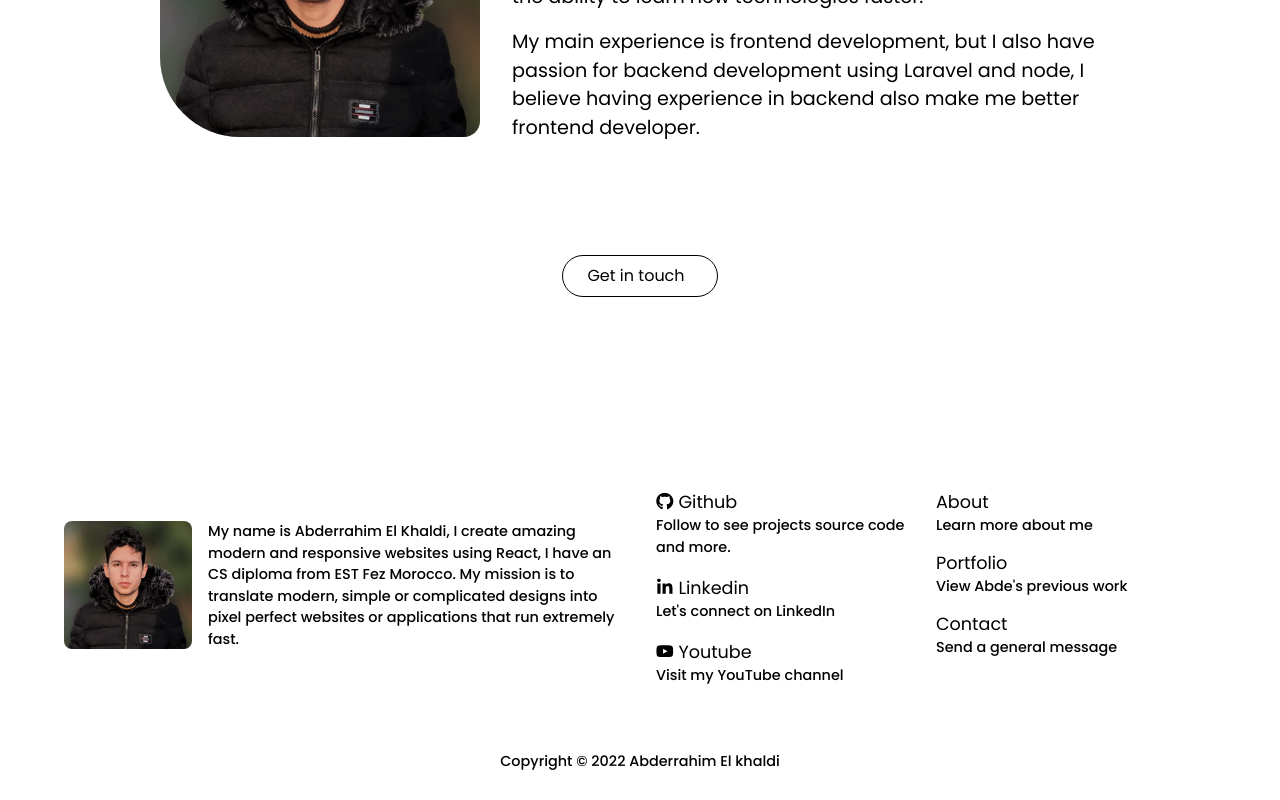
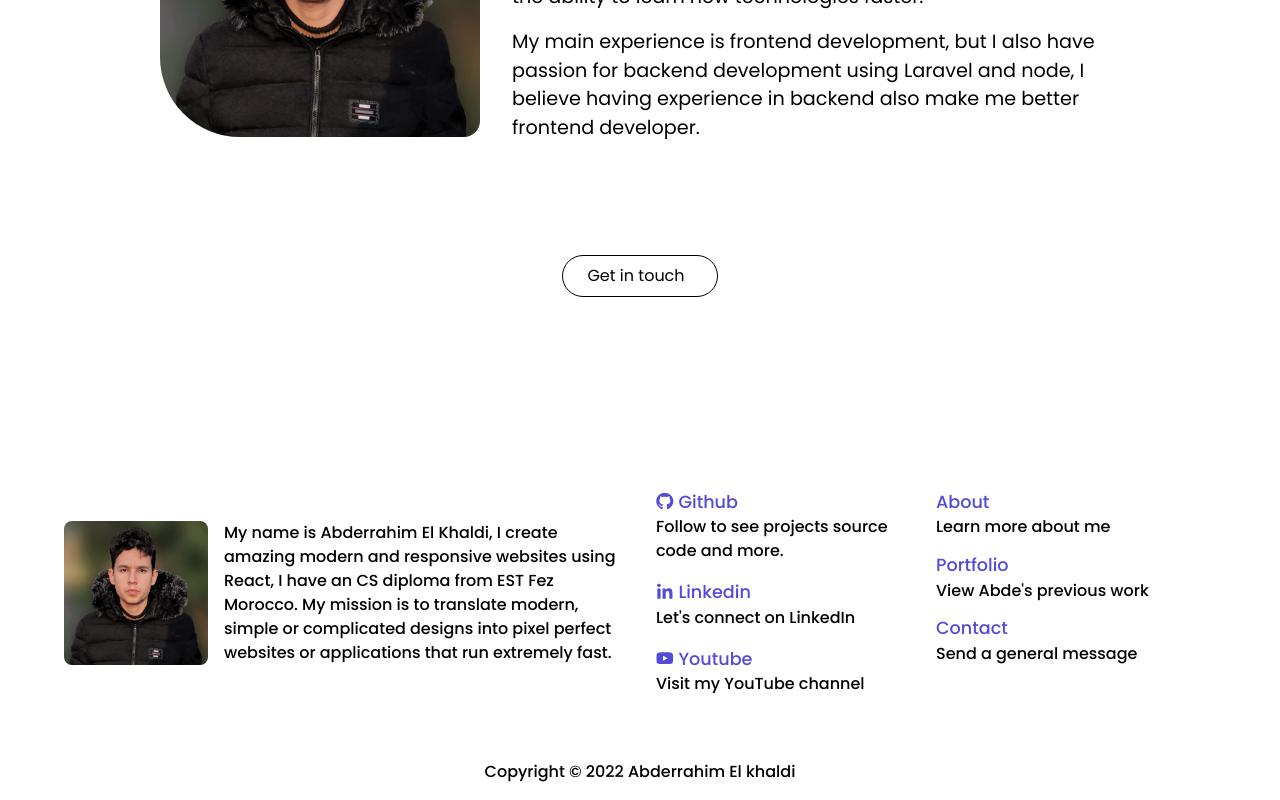
Before and after one commit to devkhaldi/portfolio, a React (Create React App) app: page /about in a window 1280 px wide. Shown: the part 417-1217 px from the top of the page. Built offline with nearby package versions, Linux system fonts and the light colour scheme.

Commit message:
edit footer font

```diff
--- a/src/components/Footer.css
+++ b/src/components/Footer.css
@@ -3,7 +3,7 @@ footer {
   padding: 3rem;
   padding-bottom: 1rem;
   font-weight: 500;
-  font-size: 0.9rem;
+  font-size: 1rem;
   padding-top: 3rem;
   margin-top: 5rem;
   display: flex;
@@ -51,8 +51,8 @@ footer .about {
 }
 
 footer .about img {
-  width: 8rem;
-  height: 8rem;
+  width: 9rem;
+  height: 9rem;
   margin-right: 1rem;
   border-radius: 0.5rem;
 }
@@ -77,8 +77,8 @@ footer .social-links .social-link {
 footer .social-links .social-link a {
   font-size: 1.1rem;
   text-decoration: none;
-  color: var(--text-1);
-  font-weight: 400;
+  color: var(--primary-color);
+  font-weight: 500;
 }
 
 footer .social-links .social-link svg {
@@ -98,9 +98,9 @@ footer .portfolio-links .portfolio-link {
   flex-direction: column;
 }
 footer .portfolio-links .portfolio-link a {
-  color: var(--text-1);
+  color: var(--primary-color);
   font-size: 1.1rem;
-  font-weight: 400;
+  font-weight: 500;
   text-decoration: none;
 }
 
```
